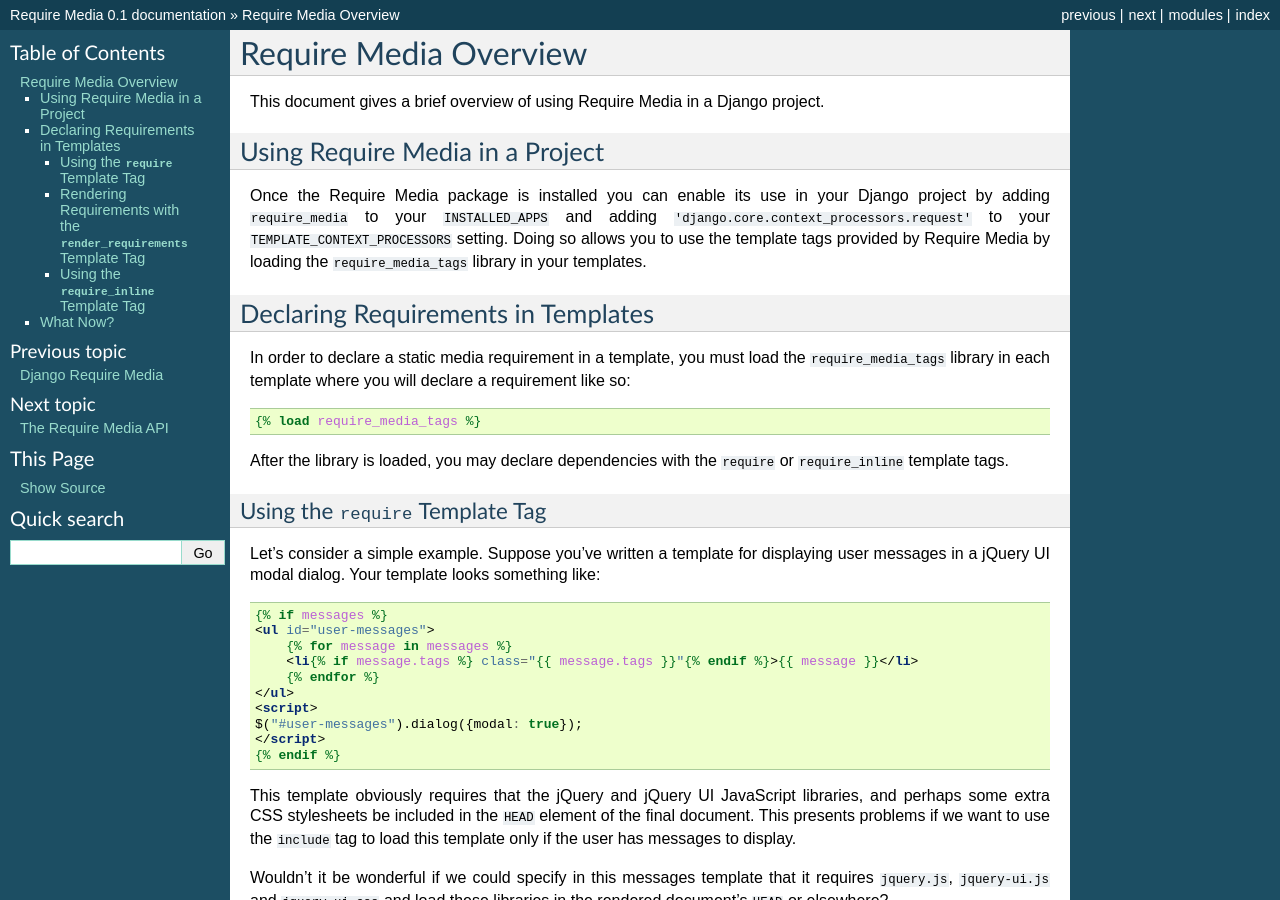
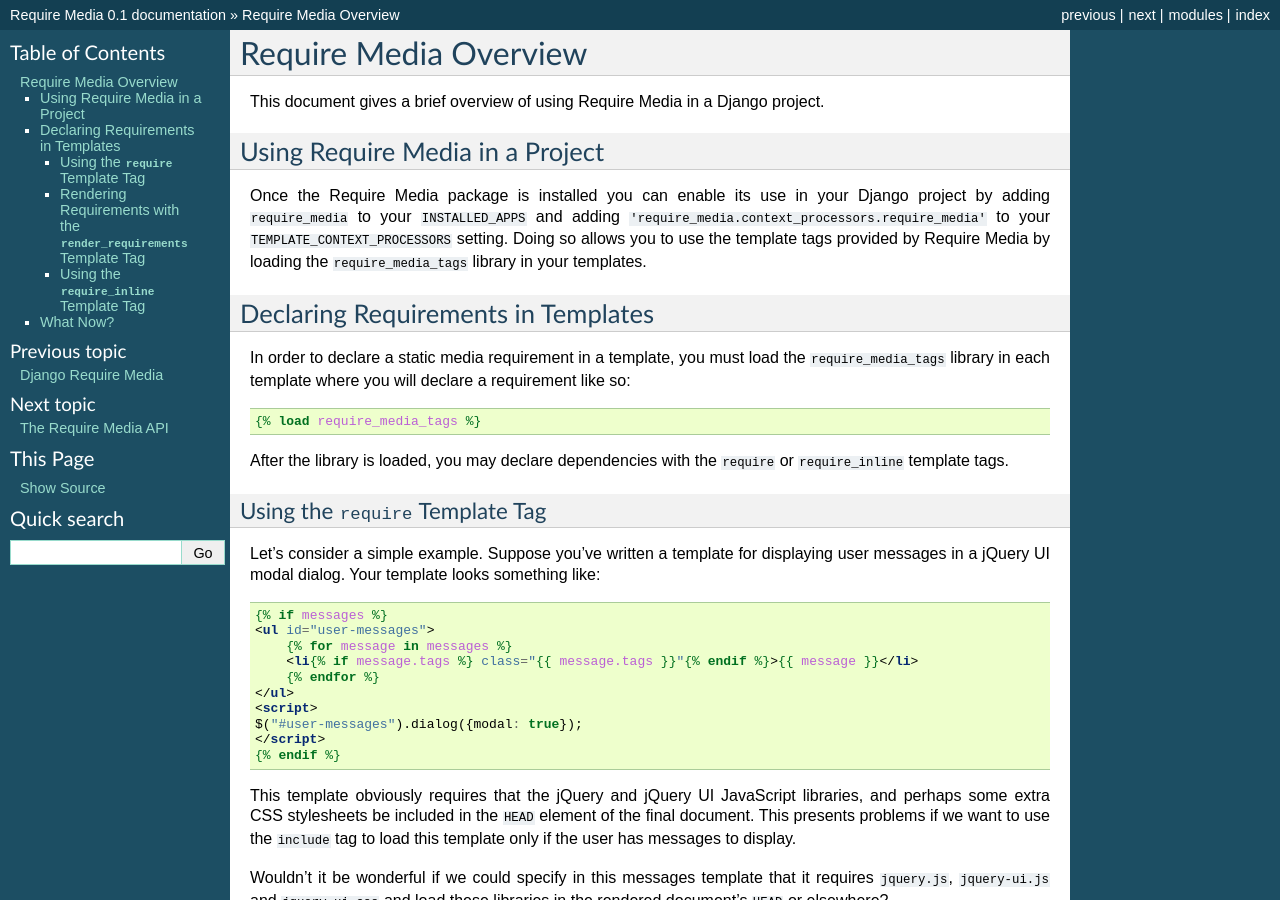
Before and after one commit to jeffkistler/django-require-media, a Sphinx documentation site: the page built from docs/source/overview.rst, in a window 1280 px wide and 900 px high. Built offline with Sphinx 7.4.7, drawn with Linux system fonts in a browser that asks for light colours.

Commit message:
Updating documentation to talk about the require_media context processor instead of the request context processor.

```diff
--- a/docs/source/overview.rst
+++ b/docs/source/overview.rst
@@ -13,7 +13,7 @@
 
 Once the Require Media package is installed you can enable its use in your
 Django project by  adding ``require_media`` to your ``INSTALLED_APPS`` and
-adding ``'django.core.context_processors.request'`` to your
+adding ``'require_media.context_processors.require_media'`` to your
 ``TEMPLATE_CONTEXT_PROCESSORS`` setting. Doing so allows you to use the
 template tags provided by Require Media by loading the ``require_media_tags``
 library in your templates.
```
